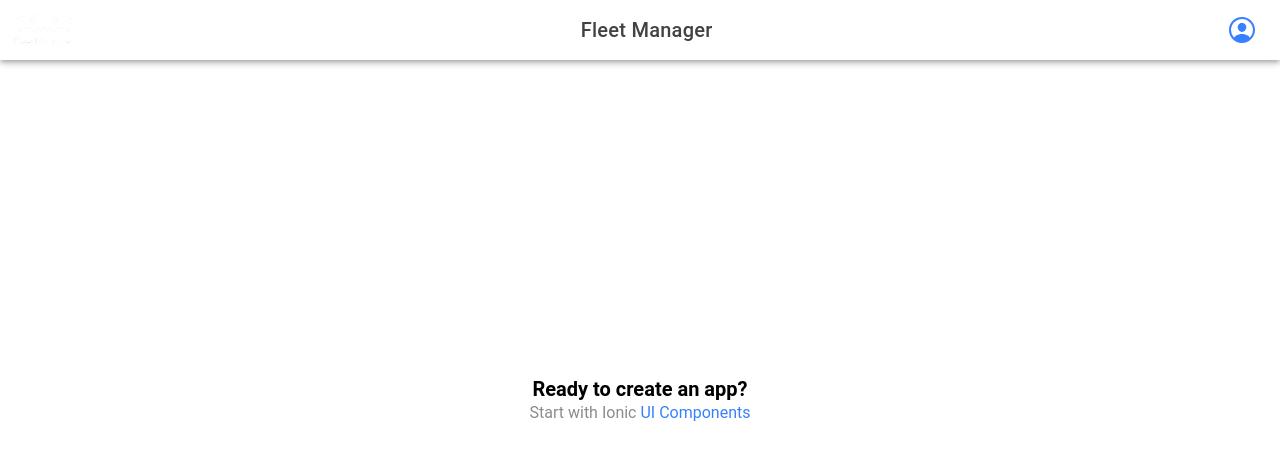
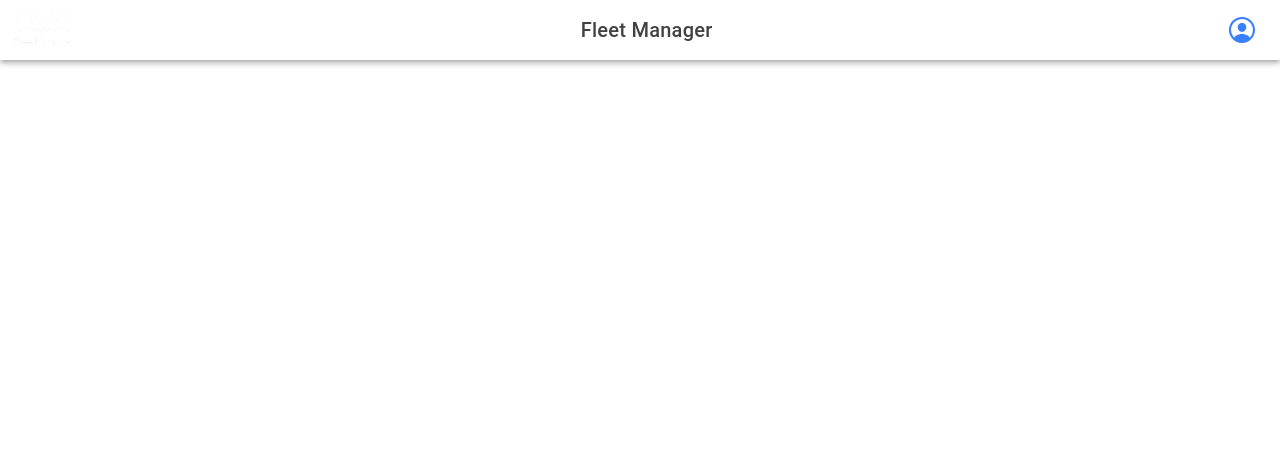
Before and after one commit to Redcroow/fleet-manager-front, a React (Vite) app: page /home in a window 1280 px wide. Shown: the top 460 px of the page. Built offline with nearby package versions, Linux system fonts and the light colour scheme.

Commit message:
remove useless code generate with ionic cli

```diff
--- a/src/components/ExploreContainer.css
+++ /dev/null
@@ -1,24 +0,0 @@
-#container {
-  text-align: center;
-  position: absolute;
-  left: 0;
-  right: 0;
-  top: 50%;
-  transform: translateY(-50%);
-}
-
-#container strong {
-  font-size: 20px;
-  line-height: 26px;
-}
-
-#container p {
-  font-size: 16px;
-  line-height: 22px;
-  color: #8c8c8c;
-  margin: 0;
-}
-
-#container a {
-  text-decoration: none;
-}
--- a/src/components/ExploreContainer.tsx
+++ /dev/null
@@ -1,14 +0,0 @@
-import './ExploreContainer.css';
-
-interface ContainerProps { }
-
-const ExploreContainer: React.FC<ContainerProps> = () => {
-  return (
-    <div id="container">
-      <strong>Ready to create an app?</strong>
-      <p>Start with Ionic <a target="_blank" rel="noopener noreferrer" href="https://ionicframework.com/docs/components">UI Components</a></p>
-    </div>
-  );
-};
-
-export default ExploreContainer;
--- a/src/pages/Home.tsx
+++ b/src/pages/Home.tsx
@@ -1,5 +1,4 @@
 import { IonContent, IonHeader, IonPage, IonTitle, IonToolbar } from '@ionic/react';
-import ExploreContainer from '../components/ExploreContainer';
 import './Home.css';
 import HeaderAdmin from '../components/Header/Admin/HeaderAdmin';
 
@@ -13,7 +12,6 @@
             <IonTitle size="large">Blank</IonTitle>
           </IonToolbar>
         </IonHeader>
-        <ExploreContainer />
       </IonContent>
     </IonPage>
   );
```
